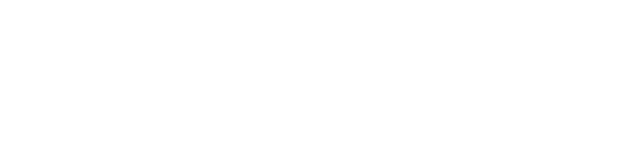
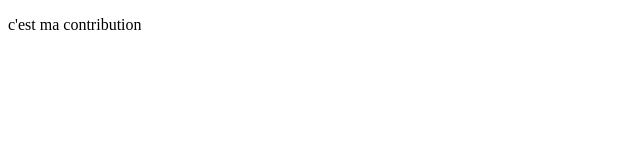
Before and after one commit to MounirProfGit/partager, a plain HTML site: page index.html in a window 1280 px wide. Shown: the whole page, without its empty margins (0-640 px from the left). Drawn offline with Linux system fonts and the light colour scheme.

Commit message:
ajout ma contribution

```diff
--- a/index.html
+++ b/index.html
@@ -7,6 +7,6 @@
     <title>Document</title>
 </head>
 <body>
-
+    <p> c'est ma contribution</p>
 </body>
 </html>
```
